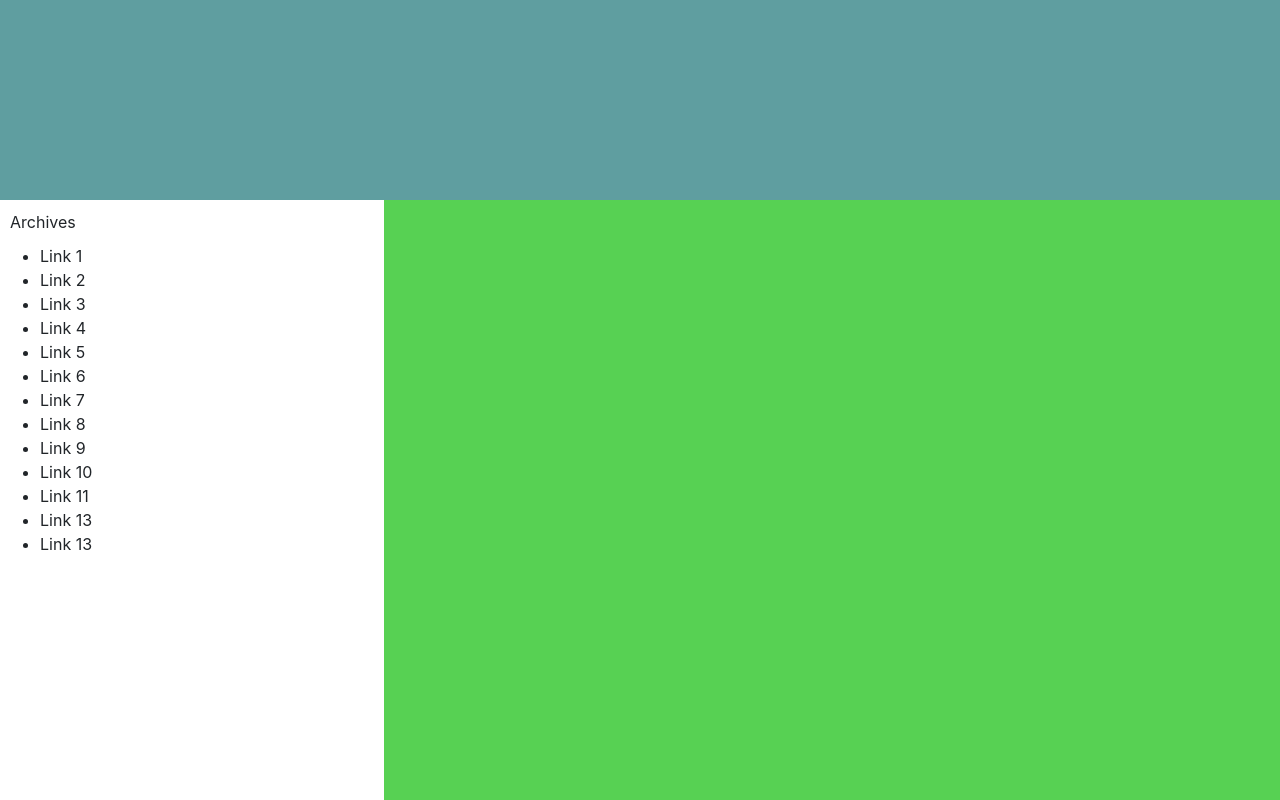
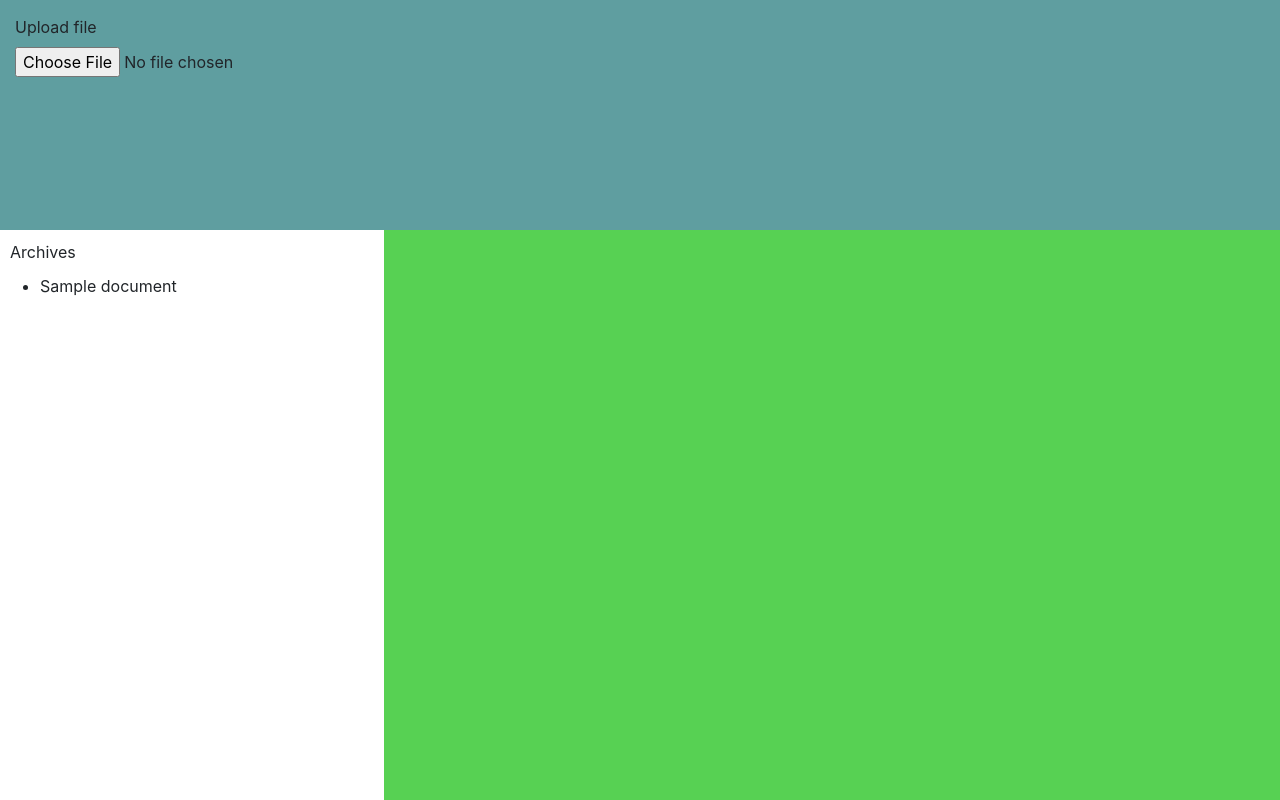
Before and after one commit to JorgeArruda/InformationRetrieval, a Django app: page / in a window 1280 px wide. Run offline with Django 3.2, Linux system fonts and the light colour scheme; tables that the repository leaves empty hold one stand-in row (values such as "Sample post"); some libraries are stand-ins or nearby versions.

Commit message:
Upload file ok

```diff
--- /dev/null
+++ b/my_project/my_app/forms.py
@@ -0,0 +1,6 @@
+# from django import forms
+# import os
+
+# class UploadFileForm(forms.Form):
+#     title = forms.CharField(max_length=50)
+#     file = forms.FileField()
--- a/my_project/my_app/models.py
+++ b/my_project/my_app/models.py
@@ -121,6 +121,9 @@ class Documents(models.Model):
         managed = False
         db_table = 'documents'
 
+    def __str__(self):
+        return self.nome
+
 
 class Global(models.Model):
     idglobal = models.AutoField(primary_key=True)
--- /dev/null
+++ b/my_project/my_app/static/js/script.js
@@ -0,0 +1,16 @@
+function handleFiles(event) {
+    var file = event.target.files[0];
+    console.log("Upload:", file);
+
+    var xhr = new XMLHttpRequest();
+    (xhr.upload || xhr).addEventListener('progress', function (event) {
+        var done = event.position || event.loaded;
+        var total = event.totalSize || event.total;
+        console.log('xhr progress: '+Math.round(done/total*100)+"%");
+    });
+    xhr.open('post', 'sendfile', true);
+    var fd = new FormData();
+    fd.append('filename', file.name);
+    fd.append('file', file);
+    xhr.send(fd);
+}
--- a/my_project/my_app/templates/my_app/home.html
+++ b/my_project/my_app/templates/my_app/home.html
@@ -7,14 +7,18 @@
         crossorigin="anonymous"> -->
     <link rel="stylesheet" href="{% static 'css/bootstrap.css' %}">
     <link rel="stylesheet" href="{% static 'css/style.css' %}">
+    <script type="text/javascript" src="{% static 'js/script.js' %}"></script>
     <meta charset="utf-8">
     <title>Simple File Upload</title>
 </head>
 
 <body>
     <div style="width: 100%; height: 100%; position: fixed;">
-        <div style="width: 100%; height: 25%; background-color: cadetblue;">
-
+        <div style="padding: 15px; width: 100%; height: 25%; background-color: cadetblue;">
+            <div class="form-group">
+                <label for="inputFile">Upload file</label>
+                <input type="file" class="form-control-file" id="inputFile" onchange="handleFiles(event)">
+            </div>
         </div>
 
         <div style="width: 100%; height: 75%; display: inline-flex; align-items: center; position: relative;">
@@ -22,19 +26,9 @@
                 <header style="width: 100%; margin: 10px">Archives</header>
                 <nav class="scroll" style="width: 100%; height: 100%;">
                     <ul class="scroll">
-                        <li>Link 1</li>
-                        <li>Link 2</li>
-                        <li>Link 3</li>
-                        <li>Link 4</li>
-                        <li>Link 5</li>
-                        <li>Link 6</li>
-                        <li>Link 7</li>
-                        <li>Link 8</li>
-                        <li>Link 9</li>
-                        <li>Link 10</li>
-                        <li>Link 11</li>
-                        <li>Link 13</li>
-                        <li>Link 13</li>
+                        {% for document in documents %}
+                            <li>{{ document.nome }}</li>
+                        {% endfor %}
                     </ul>
                 </nav>
             </div>
--- a/my_project/my_app/urls.py
+++ b/my_project/my_app/urls.py
@@ -3,4 +3,5 @@ from . import views
 
 urlpatterns = [
     url(r'^$', views.home, name='home'),
+    url(r'sendfile$', views.upload_drive, name='upload_drive'),
 ]
--- a/my_project/my_app/views.py
+++ b/my_project/my_app/views.py
@@ -1,7 +1,33 @@
 from django.shortcuts import render
 from .models import Documents
+from django.conf import settings
+from django.http import HttpResponse
+from django.views.decorators.csrf import csrf_exempt
+import time
+import os
+import json
+
 # Create your views here.
 
 def home(request):
-    documents = Documents.objects.all()
+    documents = Documents.objects.values('nome').distinct()
     return render(request, 'my_app/home.html', { 'documents': documents })
+
+@csrf_exempt
+def upload_drive(request):
+    upload_file = request.FILES['file']
+    ret = []
+    if upload_file:
+        target_folder = settings.PULL_DRIVER_UPLOAD_PATH
+        if not os.path.exists(target_folder):
+            os.mkdir(target_folder)
+        rtime = str( int( time.time() ) )
+        filename = request.POST['filename']
+        target = os.path.join(target_folder, filename)
+        with open(target, 'wb+') as dest:
+            for c in upload_file.chunks():
+                dest.write(c)
+        # ret['file_remote_path'] = target
+    else:
+        return HttpResponse(status=500)
+    return HttpResponse()
--- a/my_project/my_project/settings.py
+++ b/my_project/my_project/settings.py
@@ -124,3 +124,7 @@ USE_TZ = True
 
 STATIC_URL = '/static/'
 STATIC_ROOT = os.path.join(BASE_DIR, 'static')
+
+PULL_DRIVER_UPLOAD_PATH = os.path.join(BASE_DIR, 'media')
+
+APPEND_SLASH=False
```
